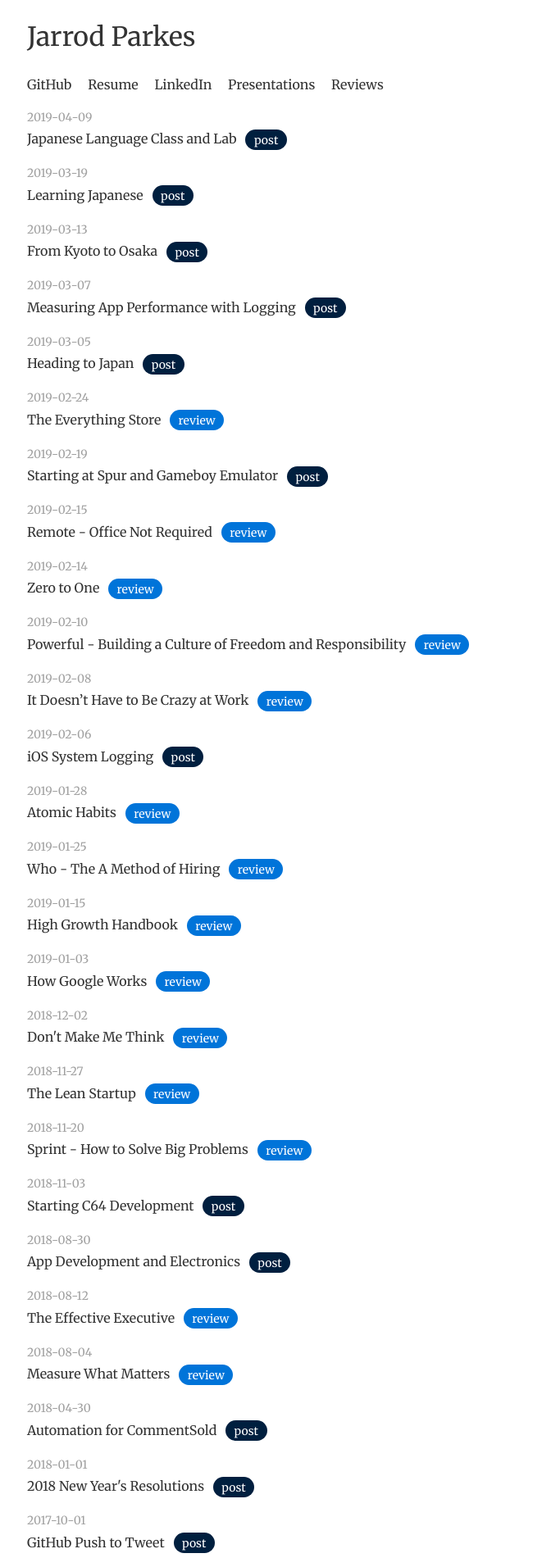
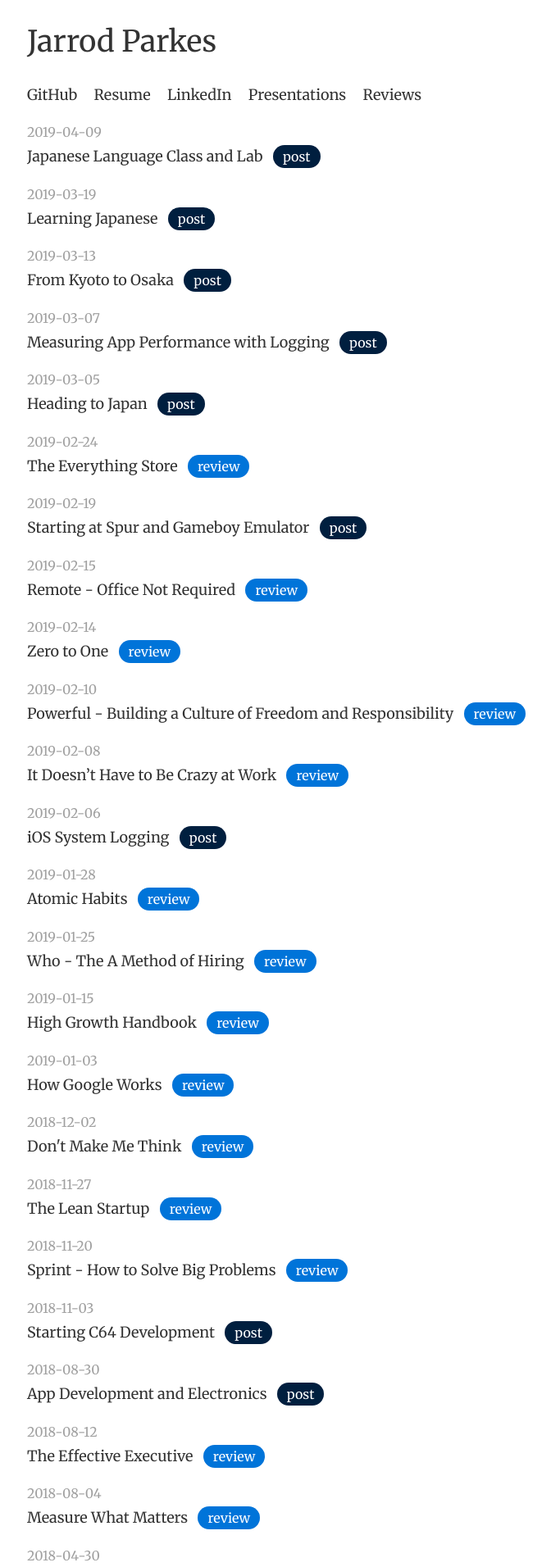
Before and after one commit to jarrodparkes/jarrodparkes.github.io, a Jekyll site: the page built from index.html, in a window 1280 px wide. Shown: the top 1912 px of the page at 82% size, without its empty margins (223-895 px from the left). Built offline with Jekyll 4.4.1, drawn with Linux system fonts in a browser that asks for light colours.

Commit message:
increase font size

```diff
--- a/css/main.scss
+++ b/css/main.scss
@@ -5,9 +5,9 @@
 @charset "utf-8";
 
 $base-font-family: Merriweather, Helvetica, Arial, sans-serif;
-$base-font-size:   16px;
-$small-font-size:  0.875rem;
-$tiny-font-size:  0.75rem;
+$base-font-size:   18px;
+$small-font-size:  1.0rem;
+$tiny-font-size:  0.875rem;
 $base-line-height: 1.5;
 
 $text-color:   #333;
```
